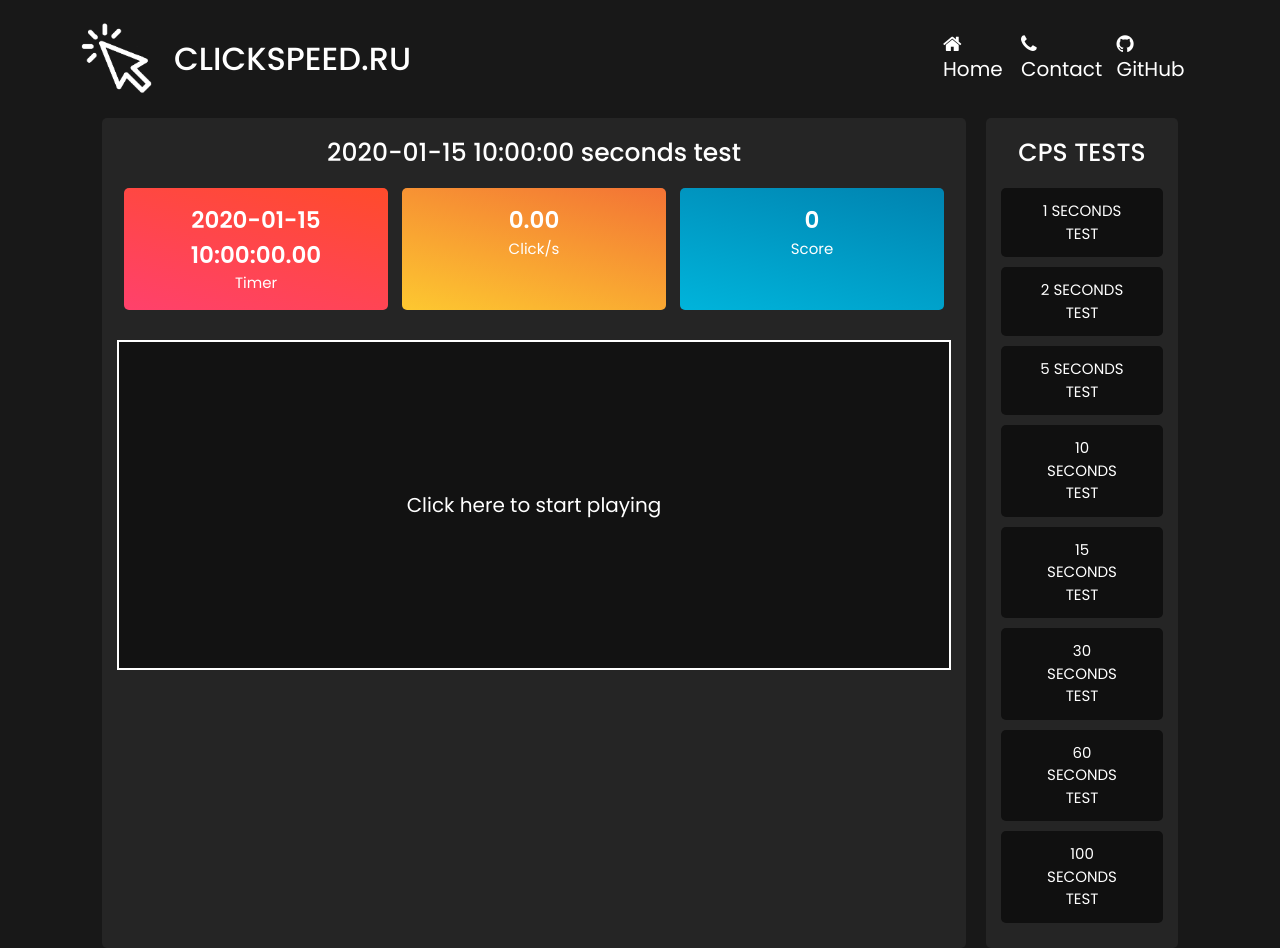
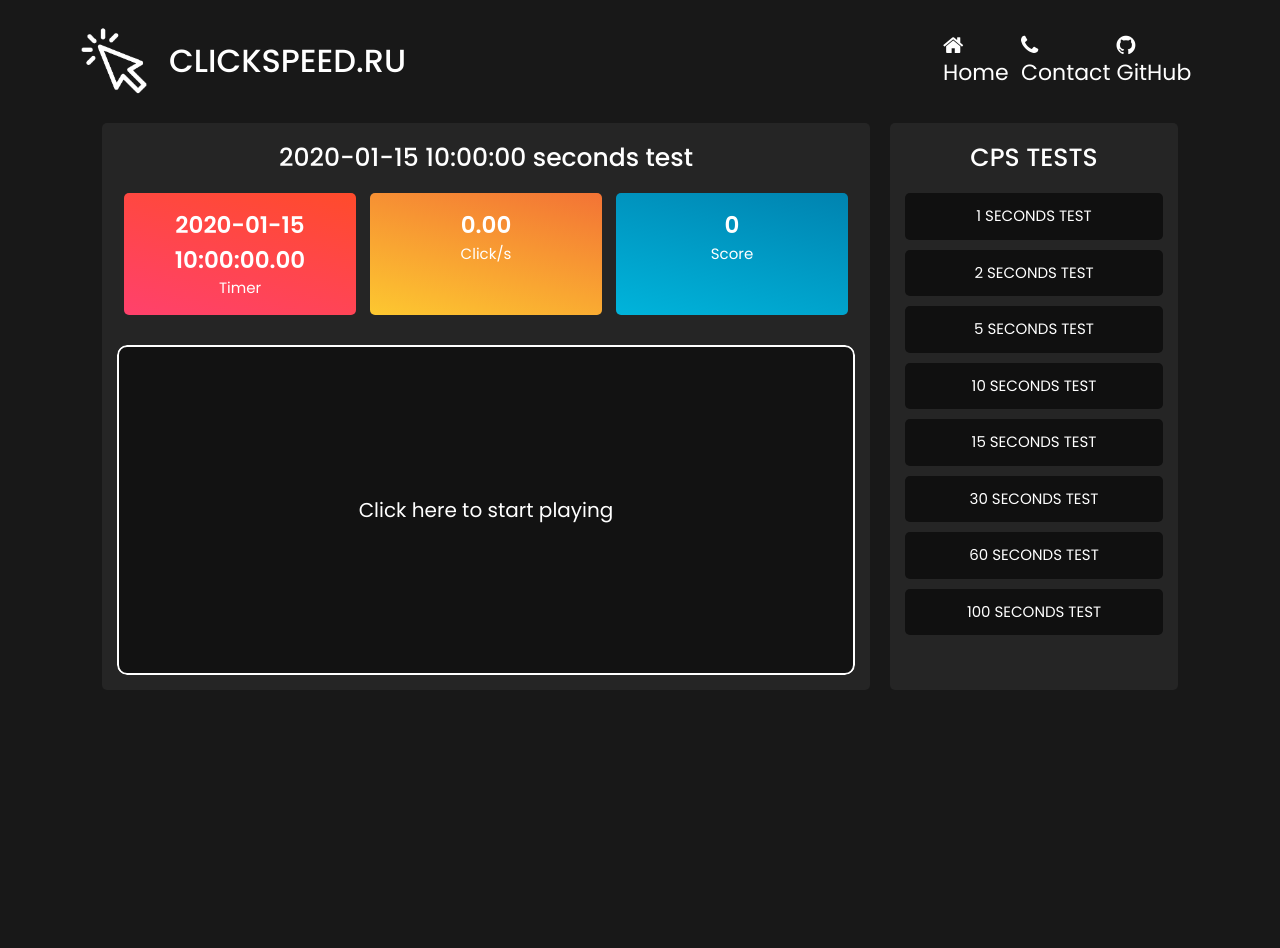
Before and after one commit to S1riyS/CLICKSPEED, a Flask app: template app/templates/cps_test.html in a window 1280 px wide. After the commit the page ends 690 px from the top, so only its background shows below. Run offline with Flask 2, Linux system fonts and the light colour scheme; the template is opened without the code that fills it: most values are stand-ins (such as "Sample title", 1, 10 or a date in 2020); parts of the project's set-up code (start-up, migrations or seed data) failed here and were passed over; some libraries are stand-ins or nearby versions.

```diff
--- a/app/static/css/base.css
+++ b/app/static/css/base.css
@@ -27,7 +27,7 @@ button, button:active, button:focus {
 
 /*  Header  */
 .header{
-    margin-top: 20px;
+    margin: 25px 0;
 }
 .header .row{
     justify-content: space-between;
@@ -38,7 +38,7 @@ button, button:active, button:focus {
     align-items: center;
 }
 .header .header__logo .img{
-    width: 75px;
+    width: 70px;
     height: auto;
     margin-right: 20px;
 }
@@ -51,7 +51,7 @@ button, button:active, button:focus {
     justify-content: space-between;
 }
 .header .header__nav .navigation .item{
-    font-size: 20px;
+    font-size: 22px;
     transition: .3s ease;
 }
 .header .header__nav .navigation .item:hover{
--- a/app/static/css/cps.css
+++ b/app/static/css/cps.css
@@ -1,7 +1,6 @@
 .main{
     display: flex;
     justify-content: center;
-    margin-top: 20px;
 }
 
 .main .row{
@@ -53,13 +52,14 @@
 .click-area{
     position: relative;
     overflow: hidden;
-
+    border-radius: 10px;
 }
 #start-btn{
     width: 100%;
     height: 330px;
     font-size: 20px;
     border: 2px solid #fff;
+    border-radius: 10px;
     background: #121212;
     color: #fff;
     cursor: pointer;
--- a/app/templates/cps_test.html
+++ b/app/templates/cps_test.html
@@ -9,8 +9,7 @@
 {% block content %}
 <div class="container-fluid">
     <div class="row">
-
-    <div class="main__test block col-xl-9 col-md-12">
+        <div class="main__test block col-xl-8 col-md-12">
             <h2 class="title">{{ test_time }} seconds test</h2>
             <div class="info">
                 <div class="item item1">
@@ -30,7 +29,7 @@
                 <button id="start-btn" onclick="trigger() ">Click here to start playing</button>
             </div>
         </div>
-    <div class="main__links block col-xl-2 col-md-12">
+        <div class="main__links block col-xl-3 col-md-12">
             <h2 class="title">CPS TESTS</h2>
             <div class="links">
                 <a class="link" href="{{ url_for('main_page', test_time = 1) }}">1 SECONDS TEST</a>
@@ -44,7 +43,6 @@
             </div>
         </div>
     </div>
-
 </div>
 
 {% endblock %}
```
Also changed, not shown: app/static/css/404.css (added, +15 -0 lines), app/templates/404.html (+11 -5 lines). Lines whose indentation alone changed are shown as unchanged.
